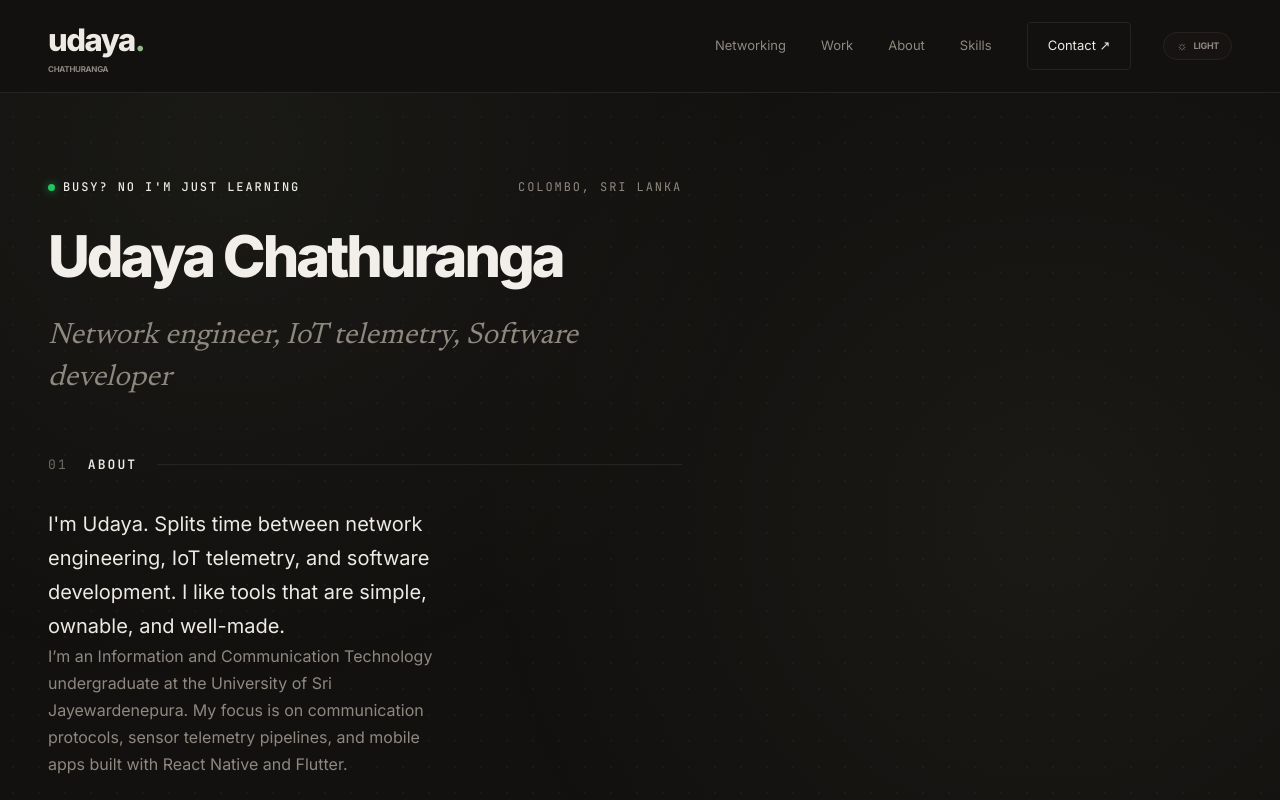
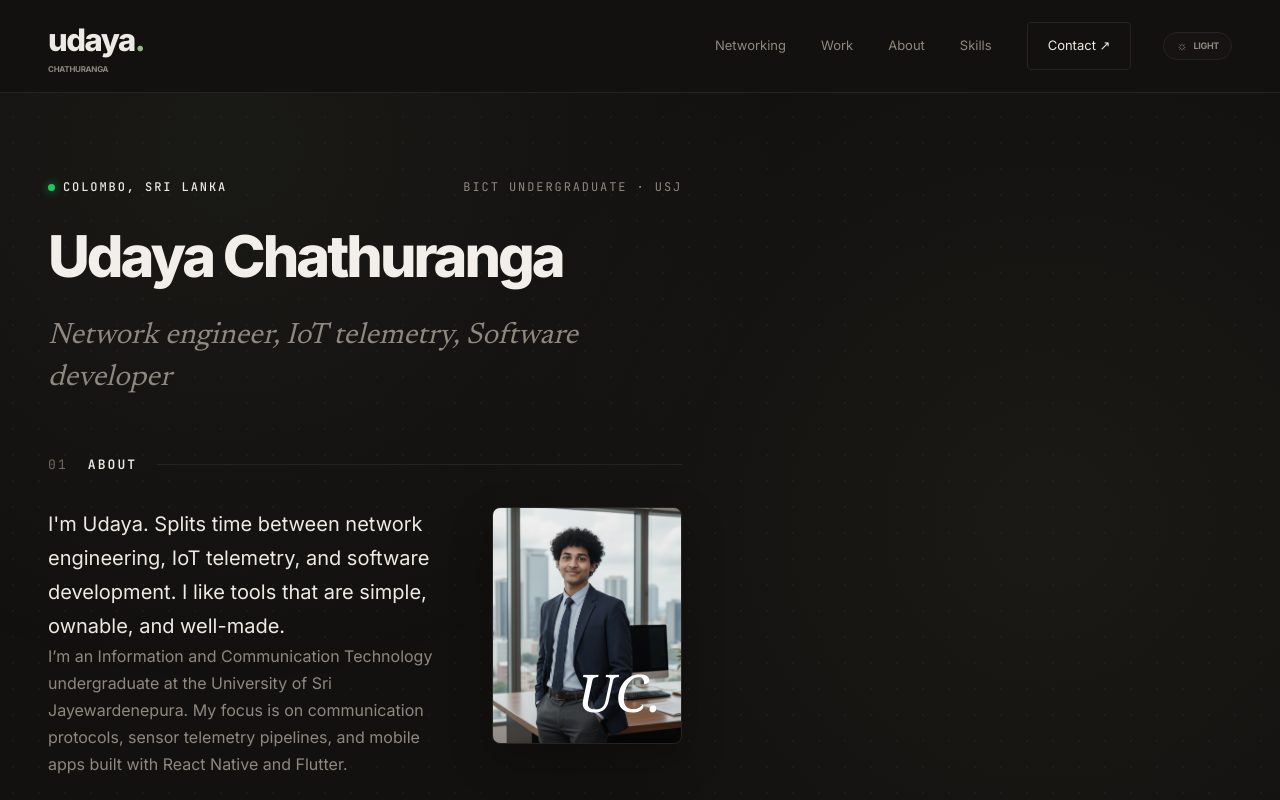
Before and after one commit to udayacgamage/udayacgamage-portfolio, a Next.js app: page / in a window 1280 px wide. Shown: the top 800 px of the page. Built offline with nearby package versions, Linux system fonts and the light colour scheme.

Commit message:
fix: remove learning status badge and ensure profile image displays with explicit dimensions

```diff
--- a/src/app/globals.css
+++ b/src/app/globals.css
@@ -280,11 +280,13 @@ h1 em,
 }
 .portrait-frame {
   position: relative;
-  aspect-ratio: 4/4.6;
+  width: 100%;
+  max-width: 270px;
+  aspect-ratio: 4/5;
   overflow: hidden;
-  background: #d9ddce;
-  border-radius: 4px;
-  box-shadow: 0 16px 42px rgba(32, 41, 35, 0.1);
+  background: #231f1c;
+  border-radius: 8px;
+  box-shadow: 0 16px 42px rgba(0, 0, 0, 0.25);
   transition: box-shadow 0.45s cubic-bezier(0.16, 1, 0.3, 1);
   transform: none;
 }
--- a/src/app/page.tsx
+++ b/src/app/page.tsx
@@ -9,13 +9,13 @@ export default function Home() {
           ==================================================================== */}
       <section id="home" className="hero wrap pt-8 md:pt-14 pb-12">
         <div className="w-full">
-          {/* Eyebrow status row: Left dot + learning status, Right location */}
+          {/* Eyebrow status row: Location and undergraduate info */}
           <div className="hero-status-row">
             <span className="hero-status-badge">
               <span className="status-dot-green" aria-hidden="true" />
-              BUSY? NO I&apos;M JUST LEARNING
+              COLOMBO, SRI LANKA
             </span>
-            <span>COLOMBO, SRI LANKA</span>
+            <span>BICT UNDERGRADUATE · USJ</span>
           </div>
 
           {/* Main Name Heading: Bold modern sans */}
@@ -56,13 +56,13 @@ export default function Home() {
             </div>
 
             <div className="md:col-span-4 flex justify-start md:justify-end">
-              <div className="portrait-frame">
+              <div className="portrait-frame w-full max-w-[270px] aspect-[4/5] relative rounded-lg overflow-hidden border border-[var(--line)] dark:border-[#262320]">
                 <Image
                   src="/profile.jpg"
                   alt="Udaya Chathuranga"
                   fill
                   priority
-                  sizes="(max-width:760px) 190px, 230px"
+                  sizes="(max-width:760px) 270px, 270px"
                   className="portrait object-cover"
                 />
                 <span className="portrait-marker">UC.</span>
```
